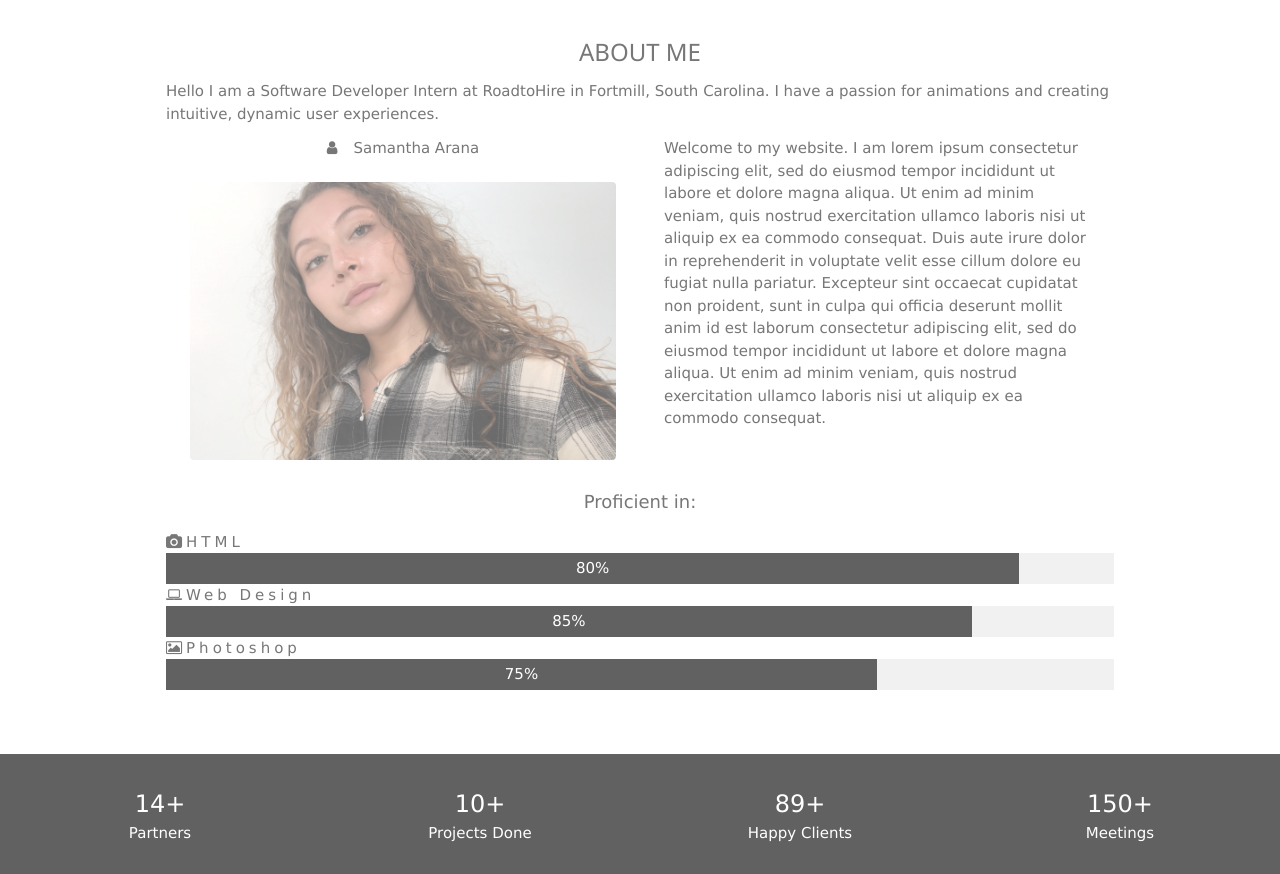
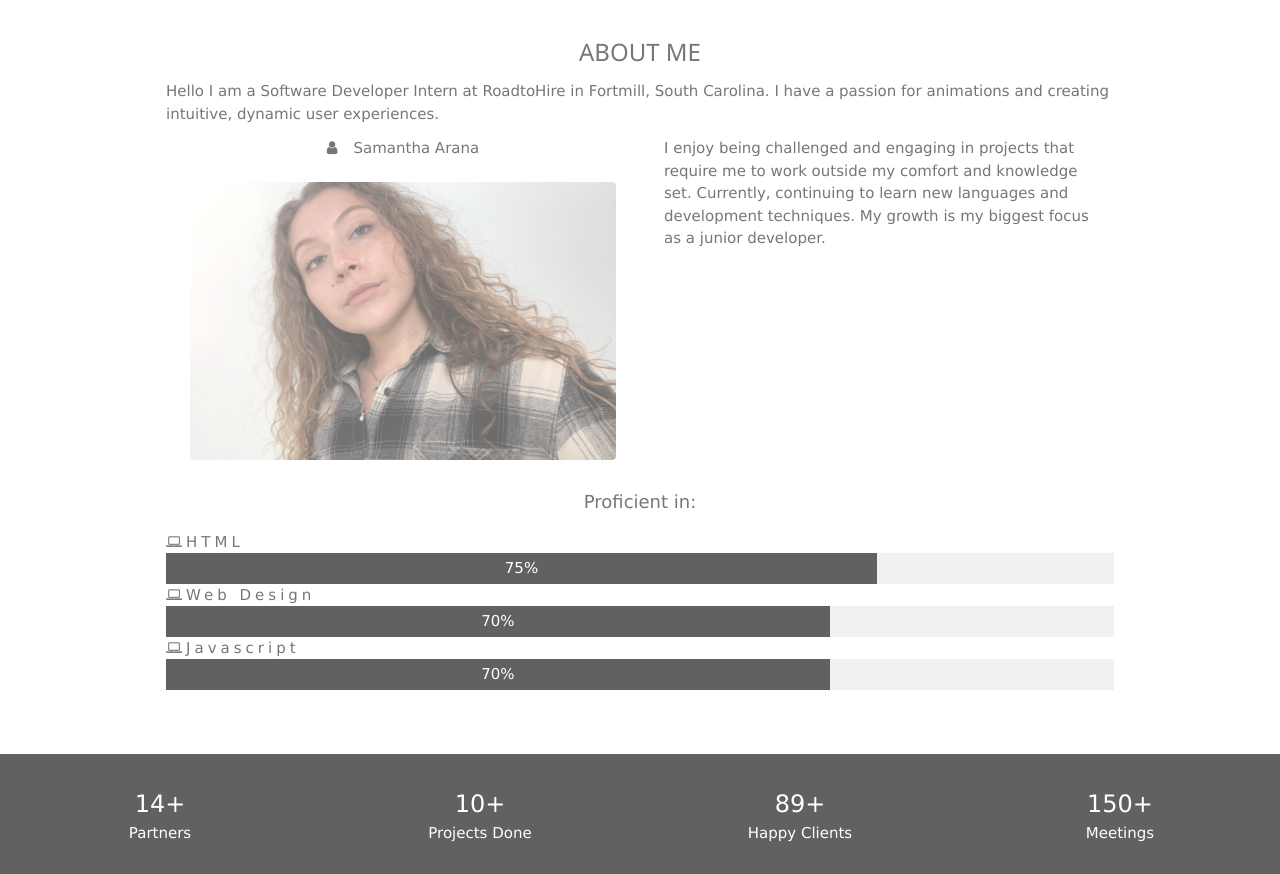
Before and after one commit to sayumarana/portfolio, a plain HTML site: page index.html in a window 1280 px wide. Shown: the part 840-1714 px from the top of the page. Drawn offline with nearby package versions, Linux system fonts and the light colour scheme; grey boxes are pictures that could not be loaded.

Commit message:
new commit

```diff
--- a/index.html
+++ b/index.html
@@ -56,23 +56,21 @@
 
           <!-- Hide this text on small devices -->
           <div class="w3-col m6 w3-hide-small w3-padding-large">
-            <p>Welcome to my website. I am lorem ipsum consectetur adipiscing elit, sed do eiusmod tempor incididunt ut labore et dolore magna aliqua. Ut enim ad minim veniam, quis nostrud exercitation ullamco laboris nisi ut aliquip ex ea commodo consequat. Duis aute irure
-              dolor in reprehenderit in voluptate velit esse cillum dolore eu fugiat nulla pariatur. Excepteur sint occaecat cupidatat non proident, sunt in culpa qui officia deserunt mollit anim id est laborum consectetur adipiscing elit, sed do eiusmod tempor
-              incididunt ut labore et dolore magna aliqua. Ut enim ad minim veniam, quis nostrud exercitation ullamco laboris nisi ut aliquip ex ea commodo consequat.</p>
+            <p>I enjoy being challenged and engaging in projects that require me to work outside my comfort and knowledge set. Currently, continuing to learn new languages and development techniques. My growth is my biggest focus as a junior developer.</p>
           </div>
         </div>
         <p class="w3-large w3-center w3-padding-16">Proficient in:</p>
-        <p class="w3-wide"><i class="fa fa-camera"></i>HTML</p>
+        <p class="w3-wide"><i class="fa fa-laptop"></i>HTML</p>
         <div class="w3-light-grey">
-          <div class="w3-container w3-padding-small w3-dark-grey w3-center" style="width:90%">80%</div>
+          <div class="w3-container w3-padding-small w3-dark-grey w3-center" style="width:75%">75%</div>
         </div>
         <p class="w3-wide"><i class="fa fa-laptop"></i>Web Design</p>
         <div class="w3-light-grey">
-          <div class="w3-container w3-padding-small w3-dark-grey w3-center" style="width:85%">85%</div>
+          <div class="w3-container w3-padding-small w3-dark-grey w3-center" style="width:70%">70%</div>
         </div>
-        <p class="w3-wide"><i class="fa fa-photo"></i>Photoshop</p>
+        <p class="w3-wide"><i class="fa fa-laptop"></i>Javascript</p>
         <div class="w3-light-grey">
-          <div class="w3-container w3-padding-small w3-dark-grey w3-center" style="width:75%">75%</div>
+          <div class="w3-container w3-padding-small w3-dark-grey w3-center" style="width:70%">70%</div>
         </div>
       </div>
 
@@ -178,7 +176,7 @@
               <i class="fa fa-envelope fa-fw w3-hover-text-black w3-xlarge w3-margin-right"></i> Email: samanthaarana44@gmail.com<br>
             </div>
             <p>Swing by for a cup of <i class="fa fa-coffee"></i>, or leave me a note:</p>
-            <form action="/action_page.php" target="_blank">
+            <form action="/action_page.php" target="_blank" method="POST" data-netlify="true">
               <div class="w3-row-padding" style="margin:0 -16px 8px -16px">
                 <div class="w3-half">
                   <input class="w3-input w3-border" type="text" placeholder="Name" required name="Name">
```
